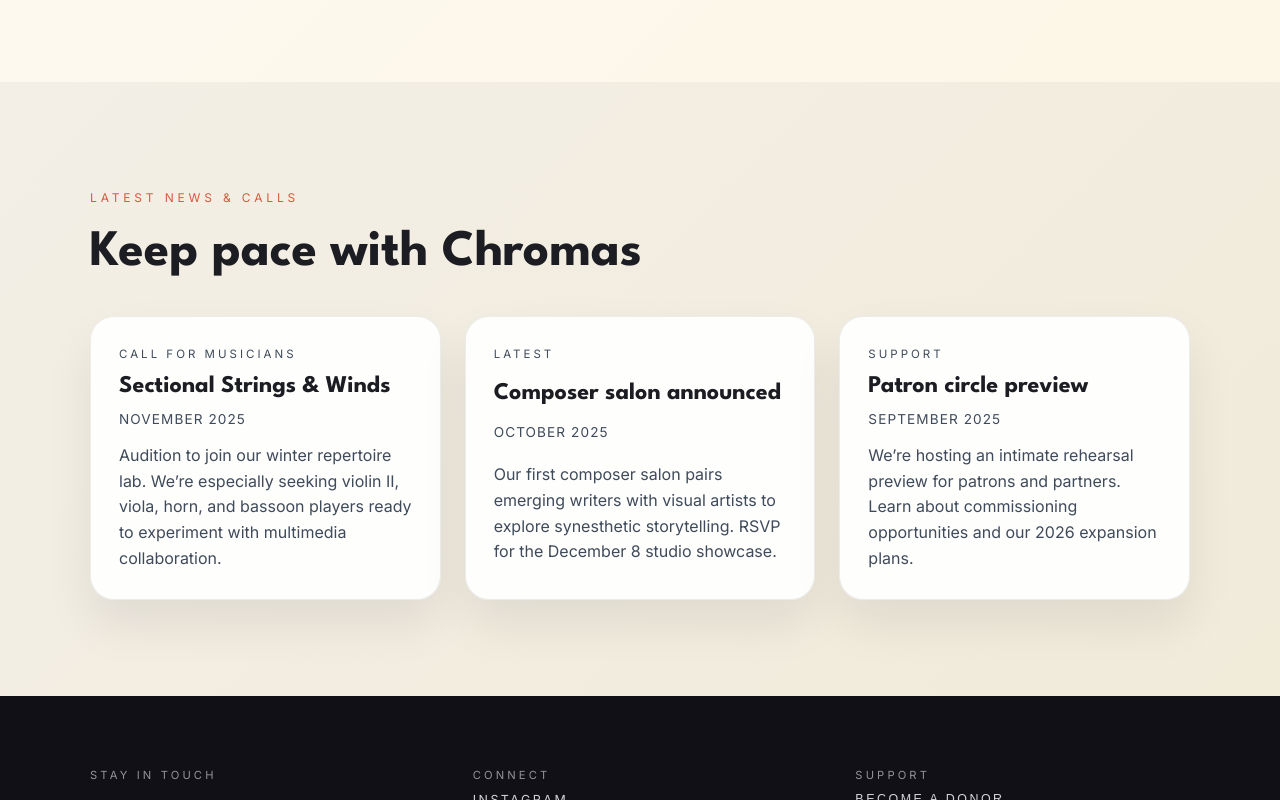
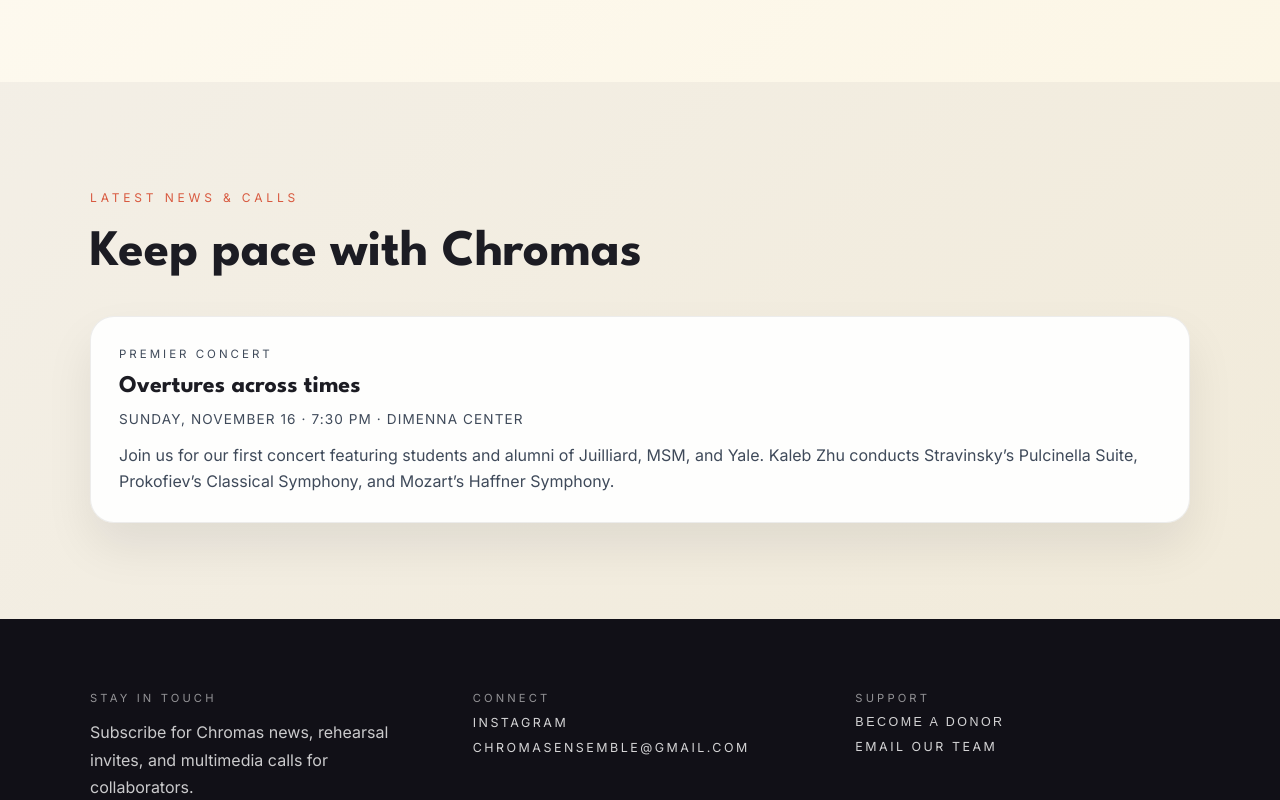
Before and after one commit to jairus808/ChromasEnsemble, a Next.js app: page / in a window 1280 px wide. Shown: the part 1847-2647 px from the top of the page. Built offline with nearby package versions, Linux system fonts and the light colour scheme; a web font is replaced by a local one.

Commit message:
Update event content and metadata

```diff
--- a/app/components/MainLanding.tsx
+++ b/app/components/MainLanding.tsx
@@ -14,25 +14,11 @@ const seasonPrograms = [
 
 const latestNews = [
   {
-    eyebrow: "Call for Musicians",
-    title: "Sectional Strings & Winds",
-    date: "November 2025",
+    eyebrow: "Premier Concert",
+    title: "Overtures across times",
+    date: "Sunday, November 16 · 7:30 PM · DiMenna Center",
     description:
-      "Audition to join our winter repertoire lab. We’re especially seeking violin II, viola, horn, and bassoon players ready to experiment with multimedia collaboration.",
-  },
-  {
-    eyebrow: "Latest",
-    title: "Composer salon announced",
-    date: "October 2025",
-    description:
-      "Our first composer salon pairs emerging writers with visual artists to explore synesthetic storytelling. RSVP for the December 8 studio showcase.",
-  },
-  {
-    eyebrow: "Support",
-    title: "Patron circle preview",
-    date: "September 2025",
-    description:
-      "We’re hosting an intimate rehearsal preview for patrons and partners. Learn about commissioning opportunities and our 2026 expansion plans.",
+      "Join us for our first concert featuring students and alumni of Juilliard, MSM, and Yale. Kaleb Zhu conducts Stravinsky’s Pulcinella Suite, Prokofiev’s Classical Symphony, and Mozart’s Haffner Symphony.",
   },
 ];
 
@@ -94,7 +80,7 @@ export function MainLanding() {
             <div className="hero-text">
               <h1 className="hero-title">Chromas Ensemble</h1>
               <p className="hero-tagline">
-                Synesthetic performances that blend sight, sound, and storytelling.
+                A student-led, volunteer orchestra exploring intersectional performance.
               </p>
             </div>
           </div>
--- a/app/layout.tsx
+++ b/app/layout.tsx
@@ -21,6 +21,11 @@ export const metadata: Metadata = {
   title: "Chromas Ensemble | A student-led, volunteer-based orchestral ensemble",
   description:
     "Support and join us for our first concert on November 16th at Dimenna Center for Classical Music!",
+  icons: {
+    icon: "/images/logo_transparent.png",
+    shortcut: "/images/logo_transparent.png",
+    apple: "/images/logo_transparent.png",
+  },
 };
 
 export default function RootLayout({ children }: { children: ReactNode }) {
--- a/app/season-events/page.tsx
+++ b/app/season-events/page.tsx
@@ -7,7 +7,7 @@ const upcomingConcert = {
   venue: "DiMenna Center for Classical Music, New York",
   photo: "/images/Kaleb_event.jpeg",
   summary:
-    "Our inaugural concert traces musical color across eras. Conductor Kaleb Zhu leads Mozart’s Haffner Symphony, Stravinsky’s Pulcinella Suite, and Prokofiev’s Classical Symphony in a synesthetic program with projected visuals.",
+    "Our inaugural concert traces musical color across eras. Conductor Kaleb Zhu leads Mozart’s Haffner Symphony, Stravinsky’s Pulcinella Suite, and Prokofiev’s Classical Symphony.",
   programNote:
     "We aim to make our mark with a small step that will hint at our big visions to feature interdisciplinary performances. ",
   issuuEmbed:
```
